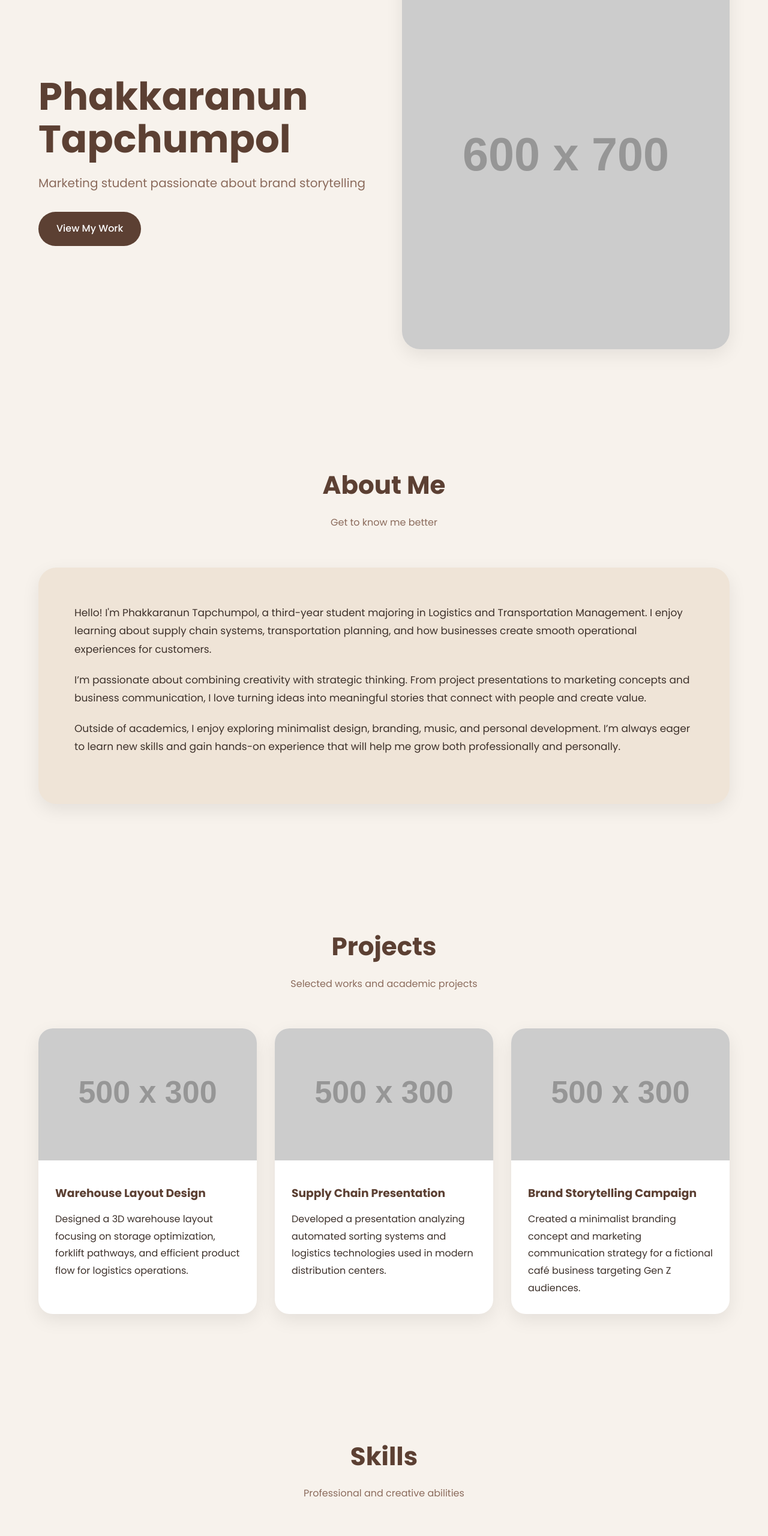
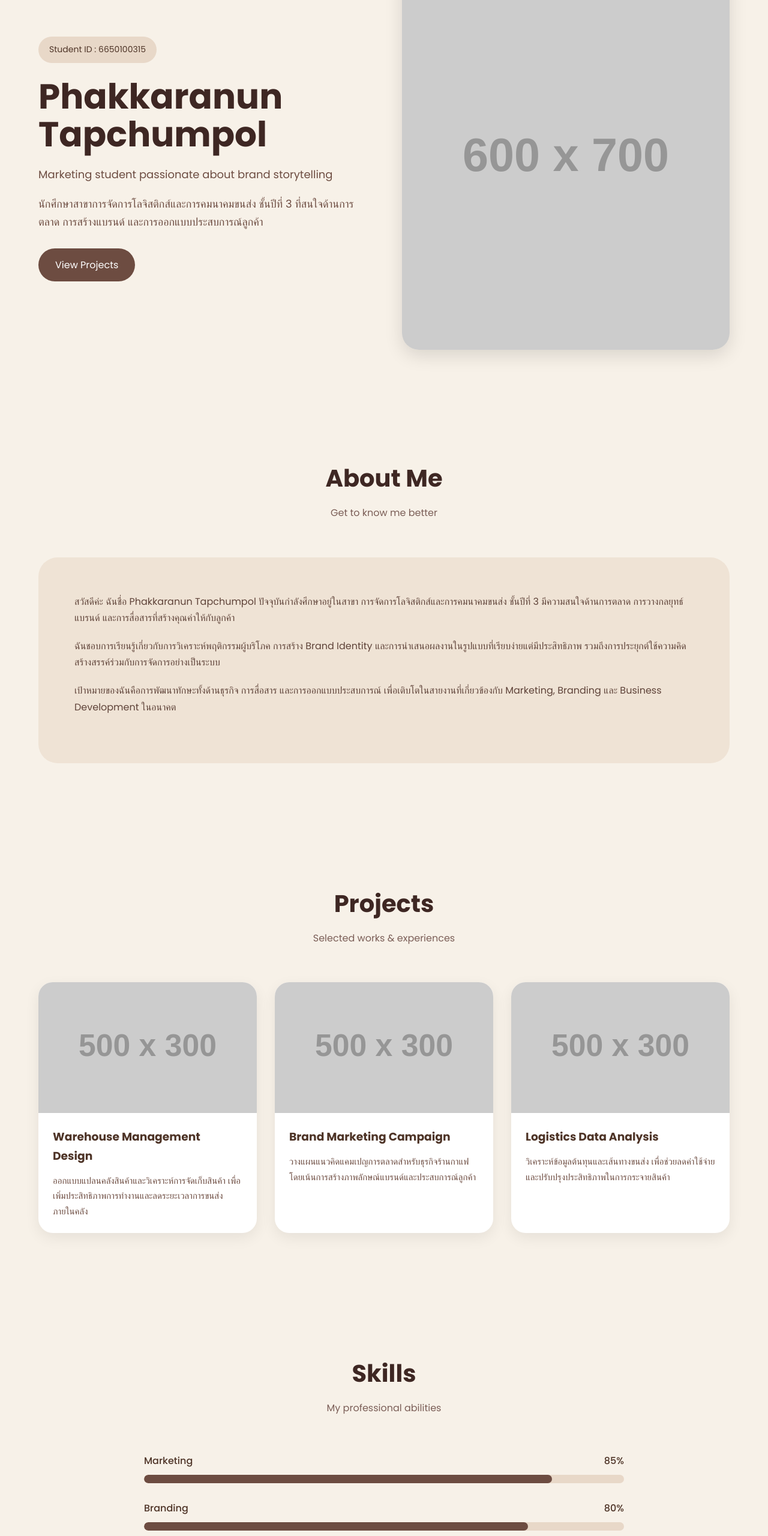
Before and after one commit to phakkaranunS/Portfolio, a plain HTML site: page index.html in a window 1280 px wide. Shown: the part 220-2780 px from the top of the page at 60% size. Drawn offline with Linux system fonts and the light colour scheme; placeholder pictures from the web are drawn by us.

Commit message:
Update index.html

```diff
--- a/index.html
+++ b/index.html
@@ -2,8 +2,8 @@
 <html lang="th">
 <head>
   <meta charset="UTF-8" />
-  <meta name="viewport" content="width=device-width, initial-scale=1.0"/>
-  <title>Phakkaranun Tapchumpol | Portfolio</title>
+  <meta name="viewport" content="width=device-width, initial-scale=1.0" />
+  <title>Phakkaranun Portfolio</title>
 
   <!-- Google Font -->
   <link rel="preconnect" href="https://fonts.googleapis.com">
@@ -18,26 +18,21 @@
       scroll-behavior:smooth;
     }
 
-    :root{
-      --brown:#5C4033;
-      --light-brown:#8B6B5C;
-      --cream:#F7F2EC;
-      --soft:#EFE4D7;
-      --white:#ffffff;
-      --text:#3D312B;
-      --shadow:0 10px 30px rgba(0,0,0,0.08);
-    }
-
     body{
-      font-family:'Poppins',sans-serif;
-      background:var(--cream);
-      color:var(--text);
-      line-height:1.8;
+      font-family:'Poppins', sans-serif;
+      background:#f7f1e8;
+      color:#4e3427;
+      line-height:1.7;
     }
 
     a{
       text-decoration:none;
       color:inherit;
+    }
+
+    img{
+      width:100%;
+      display:block;
     }
 
     .container{
@@ -46,17 +41,16 @@
       margin:auto;
     }
 
-    /* NAVBAR */
-
+    /* Navbar */
     nav{
       width:100%;
-      padding:22px 0;
+      padding:24px 0;
       position:sticky;
       top:0;
-      background:rgba(247,242,236,0.95);
+      background:rgba(247,241,232,0.95);
       backdrop-filter:blur(10px);
       z-index:1000;
-      border-bottom:1px solid #e7ddd1;
+      border-bottom:1px solid #e7d9ca;
     }
 
     .nav-wrapper{
@@ -68,7 +62,7 @@
     .logo{
       font-size:22px;
       font-weight:700;
-      color:var(--brown);
+      color:#5d4037;
     }
 
     .nav-links{
@@ -77,24 +71,23 @@
     }
 
     .nav-links a{
-      font-weight:500;
+      font-size:15px;
       transition:0.3s;
     }
 
     .nav-links a:hover{
-      color:var(--light-brown);
+      color:#8d6e63;
     }
 
-    /* HERO */
-
+    /* Hero */
     .hero{
-      min-height:100vh;
+      min-height:92vh;
       display:flex;
       align-items:center;
       padding:80px 0;
     }
 
-    .hero-content{
+    .hero-wrapper{
       display:grid;
       grid-template-columns:1fr 1fr;
       gap:60px;
@@ -102,42 +95,47 @@
     }
 
     .hero-text h1{
-      font-size:64px;
+      font-size:58px;
       line-height:1.1;
       margin-bottom:20px;
-      color:var(--brown);
+      color:#3e2723;
     }
 
     .hero-text p{
-      font-size:20px;
-      color:var(--light-brown);
-      margin-bottom:30px;
+      font-size:18px;
+      color:#6d4c41;
+      margin-bottom:18px;
+    }
+
+    .student-id{
+      display:inline-block;
+      background:#e8d8c8;
+      padding:10px 18px;
+      border-radius:50px;
+      font-size:14px;
+      margin-bottom:24px;
     }
 
     .hero-btn{
       display:inline-block;
-      padding:14px 30px;
-      background:var(--brown);
-      color:var(--white);
+      margin-top:10px;
+      background:#6d4c41;
+      color:white;
+      padding:14px 28px;
       border-radius:50px;
       transition:0.3s;
-      font-weight:500;
     }
 
     .hero-btn:hover{
-      background:var(--light-brown);
-      transform:translateY(-3px);
+      background:#4e3427;
     }
 
     .hero-image img{
-      width:100%;
-      border-radius:30px;
-      box-shadow:var(--shadow);
-      object-fit:cover;
+      border-radius:28px;
+      box-shadow:0 10px 30px rgba(0,0,0,0.12);
     }
 
-    /* SECTION */
-
+    /* Sections */
     section{
       padding:100px 0;
     }
@@ -148,159 +146,145 @@
     }
 
     .section-title h2{
-      font-size:42px;
-      color:var(--brown);
+      font-size:40px;
+      color:#3e2723;
       margin-bottom:10px;
     }
 
     .section-title p{
-      color:var(--light-brown);
+      color:#7b5e57;
     }
 
-    /* ABOUT */
-
+    /* About */
     .about{
-      background:var(--soft);
-      border-radius:30px;
+      background:#efe3d5;
+      border-radius:32px;
       padding:60px;
-      box-shadow:var(--shadow);
     }
 
     .about p{
       margin-bottom:20px;
-      font-size:17px;
+      color:#5f4339;
+      font-size:16px;
     }
 
-    /* PROJECTS */
-
-    .project-grid{
+    /* Projects */
+    .projects-grid{
       display:grid;
       grid-template-columns:repeat(auto-fit,minmax(300px,1fr));
       gap:30px;
     }
 
     .project-card{
-      background:var(--white);
+      background:white;
       border-radius:24px;
       overflow:hidden;
-      box-shadow:var(--shadow);
+      box-shadow:0 8px 25px rgba(0,0,0,0.07);
       transition:0.3s;
     }
 
     .project-card:hover{
-      transform:translateY(-8px);
-    }
-
-    .project-card img{
-      width:100%;
-      height:220px;
-      object-fit:cover;
+      transform:translateY(-6px);
     }
 
     .project-content{
-      padding:28px;
+      padding:24px;
     }
 
     .project-content h3{
       margin-bottom:12px;
-      color:var(--brown);
+      color:#4e3427;
     }
 
-    /* SKILLS */
+    .project-content p{
+      color:#6d4c41;
+      font-size:15px;
+    }
 
+    /* Skills */
     .skills-wrapper{
-      display:grid;
-      grid-template-columns:1fr 1fr;
-      gap:30px;
+      max-width:800px;
+      margin:auto;
     }
 
     .skill{
-      margin-bottom:24px;
+      margin-bottom:28px;
     }
 
     .skill-top{
       display:flex;
       justify-content:space-between;
       margin-bottom:10px;
+    }
+
+    .skill-top span{
       font-weight:500;
     }
 
     .skill-bar{
       width:100%;
-      height:12px;
-      background:#e2d5c7;
-      border-radius:50px;
+      height:14px;
+      background:#e8d8c8;
+      border-radius:20px;
       overflow:hidden;
     }
 
     .skill-fill{
       height:100%;
-      background:var(--brown);
-      border-radius:50px;
+      border-radius:20px;
+      background:#6d4c41;
     }
 
-    /* CONTACT */
-
+    /* Contact */
     .contact-box{
-      background:var(--brown);
-      color:var(--white);
+      background:#5d4037;
+      color:white;
       padding:60px;
       border-radius:30px;
       text-align:center;
-      box-shadow:var(--shadow);
     }
 
     .contact-box h2{
       margin-bottom:20px;
-      font-size:38px;
+      font-size:36px;
     }
 
     .contact-links{
-      margin-top:30px;
       display:flex;
       justify-content:center;
       flex-wrap:wrap;
       gap:20px;
+      margin-top:30px;
     }
 
     .contact-links a{
+      background:#f7f1e8;
+      color:#4e3427;
       padding:14px 24px;
-      background:rgba(255,255,255,0.12);
       border-radius:50px;
       transition:0.3s;
+      font-weight:500;
     }
 
     .contact-links a:hover{
-      background:rgba(255,255,255,0.22);
+      background:#e6d4c1;
     }
-
-    /* FOOTER */
 
     footer{
       text-align:center;
       padding:30px 0;
-      color:var(--light-brown);
+      color:#7b5e57;
       font-size:14px;
     }
 
-    /* RESPONSIVE */
-
+    /* Responsive */
     @media(max-width:900px){
-
-      .hero-content{
+      .hero-wrapper{
         grid-template-columns:1fr;
       }
 
-      .hero-text{
-        text-align:center;
-      }
-
       .hero-text h1{
-        font-size:46px;
-      }
-
-      .skills-wrapper{
-        grid-template-columns:1fr;
+        font-size:42px;
       }
 
       .about{
@@ -308,38 +292,30 @@
       }
 
       .contact-box{
-        padding:40px 25px;
+        padding:40px 24px;
       }
+    }
 
+    @media(max-width:600px){
       .nav-links{
         gap:16px;
         font-size:14px;
       }
-    }
-
-    @media(max-width:600px){
 
       .hero-text h1{
-        font-size:38px;
+        font-size:34px;
       }
 
       .section-title h2{
         font-size:32px;
       }
-
-      .nav-wrapper{
-        flex-direction:column;
-        gap:12px;
-      }
     }
-
   </style>
 </head>
 
 <body>
 
-  <!-- NAVBAR -->
-
+  <!-- Navbar -->
   <nav>
     <div class="container nav-wrapper">
       <div class="logo">Phakkaranun</div>
@@ -353,32 +329,42 @@
     </div>
   </nav>
 
-  <!-- HERO -->
-
+  <!-- Hero -->
   <section class="hero">
-    <div class="container hero-content">
+    <div class="container hero-wrapper">
 
       <div class="hero-text">
-        <h1>Phakkaranun<br>Tapchumpol</h1>
+        <div class="student-id">
+          Student ID : 6650100315
+        </div>
+
+        <h1>
+          Phakkaranun<br>
+          Tapchumpol
+        </h1>
 
         <p>
           Marketing student passionate about brand storytelling
         </p>
 
+        <p>
+          นักศึกษาสาขาการจัดการโลจิสติกส์และการคมนาคมขนส่ง ชั้นปีที่ 3
+          ที่สนใจด้านการตลาด การสร้างแบรนด์ และการออกแบบประสบการณ์ลูกค้า
+        </p>
+
         <a href="#projects" class="hero-btn">
-          View My Work
+          View Projects
         </a>
       </div>
 
       <div class="hero-image">
-        <img src="https://via.placeholder.com/600x700" alt="Profile Image">
+        <img src="https://via.placeholder.com/600x700.png?text=Portfolio+Photo" alt="Profile Image">
       </div>
 
     </div>
   </section>
 
-  <!-- ABOUT -->
-
+  <!-- About -->
   <section id="about">
     <div class="container">
 
@@ -388,62 +374,74 @@
       </div>
 
       <div class="about">
-
         <p>
-          Hello! I'm Phakkaranun Tapchumpol, a third-year student majoring in Logistics and Transportation Management. I enjoy learning about supply chain systems, transportation planning, and how businesses create smooth operational experiences for customers.
+          สวัสดีค่ะ ฉันชื่อ Phakkaranun Tapchumpol ปัจจุบันกำลังศึกษาอยู่ในสาขา
+          การจัดการโลจิสติกส์และการคมนาคมขนส่ง ชั้นปีที่ 3
+          มีความสนใจด้านการตลาด การวางกลยุทธ์แบรนด์ และการสื่อสารที่สร้างคุณค่าให้กับลูกค้า
         </p>
 
         <p>
-          I’m passionate about combining creativity with strategic thinking. From project presentations to marketing concepts and business communication, I love turning ideas into meaningful stories that connect with people and create value.
+          ฉันชอบการเรียนรู้เกี่ยวกับการวิเคราะห์พฤติกรรมผู้บริโภค
+          การสร้าง Brand Identity และการนำเสนอผลงานในรูปแบบที่เรียบง่ายแต่มีประสิทธิภาพ
+          รวมถึงการประยุกต์ใช้ความคิดสร้างสรรค์ร่วมกับการจัดการอย่างเป็นระบบ
         </p>
 
         <p>
-          Outside of academics, I enjoy exploring minimalist design, branding, music, and personal development. I’m always eager to learn new skills and gain hands-on experience that will help me grow both professionally and personally.
+          เป้าหมายของฉันคือการพัฒนาทักษะทั้งด้านธุรกิจ การสื่อสาร
+          และการออกแบบประสบการณ์ เพื่อเติบโตในสายงานที่เกี่ยวข้องกับ
+          Marketing, Branding และ Business Development ในอนาคต
         </p>
-
       </div>
 
     </div>
   </section>
 
-  <!-- PROJECTS -->
-
+  <!-- Projects -->
   <section id="projects">
     <div class="container">
 
       <div class="section-title">
         <h2>Projects</h2>
-        <p>Selected works and academic projects</p>
+        <p>Selected works & experiences</p>
       </div>
 
-      <div class="project-grid">
+      <div class="projects-grid">
 
         <div class="project-card">
-          <img src="https://via.placeholder.com/500x300" alt="Project">
+          <img src="https://via.placeholder.com/500x300.png?text=Project+1" alt="Project 1">
+
           <div class="project-content">
-            <h3>Warehouse Layout Design</h3>
+            <h3>Warehouse Management Design</h3>
+
             <p>
-              Designed a 3D warehouse layout focusing on storage optimization, forklift pathways, and efficient product flow for logistics operations.
+              ออกแบบแปลนคลังสินค้าและวิเคราะห์การจัดเก็บสินค้า
+              เพื่อเพิ่มประสิทธิภาพการทำงานและลดระยะเวลาการขนส่งภายในคลัง
             </p>
           </div>
         </div>
 
         <div class="project-card">
-          <img src="https://via.placeholder.com/500x300" alt="Project">
+          <img src="https://via.placeholder.com/500x300.png?text=Project+2" alt="Project 2">
+
           <div class="project-content">
-            <h3>Supply Chain Presentation</h3>
+            <h3>Brand Marketing Campaign</h3>
+
             <p>
-              Developed a presentation analyzing automated sorting systems and logistics technologies used in modern distribution centers.
+              วางแผนแนวคิดแคมเปญการตลาดสำหรับธุรกิจร้านกาแฟ
+              โดยเน้นการสร้างภาพลักษณ์แบรนด์และประสบการณ์ลูกค้า
             </p>
           </div>
         </div>
 
         <div class="project-card">
-          <img src="https://via.placeholder.com/500x300" alt="Project">
+          <img src="https://via.placeholder.com/500x300.png?text=Project+3" alt="Project 3">
+
           <div class="project-content">
-            <h3>Brand Storytelling Campaign</h3>
+            <h3>Logistics Data Analysis</h3>
+
             <p>
-              Created a minimalist branding concept and marketing communication strategy for a fictional café business targeting Gen Z audiences.
+              วิเคราะห์ข้อมูลต้นทุนและเส้นทางขนส่ง
+              เพื่อช่วยลดค่าใช้จ่ายและปรับปรุงประสิทธิภาพในการกระจายสินค้า
             </p>
           </div>
         </div>
@@ -453,90 +451,81 @@
     </div>
   </section>
 
-  <!-- SKILLS -->
-
+  <!-- Skills -->
   <section id="skills">
     <div class="container">
 
       <div class="section-title">
         <h2>Skills</h2>
-        <p>Professional and creative abilities</p>
+        <p>My professional abilities</p>
       </div>
 
       <div class="skills-wrapper">
 
-        <div>
-
-          <div class="skill">
-            <div class="skill-top">
-              <span>Logistics Management</span>
-              <span>90%</span>
-            </div>
-
-            <div class="skill-bar">
-              <div class="skill-fill" style="width:90%;"></div>
-            </div>
+        <div class="skill">
+          <div class="skill-top">
+            <span>Marketing</span>
+            <span>85%</span>
           </div>
 
-          <div class="skill">
-            <div class="skill-top">
-              <span>Presentation Design</span>
-              <span>85%</span>
-            </div>
+          <div class="skill-bar">
+            <div class="skill-fill" style="width:85%;"></div>
+          </div>
+        </div>
 
-            <div class="skill-bar">
-              <div class="skill-fill" style="width:85%;"></div>
-            </div>
+        <div class="skill">
+          <div class="skill-top">
+            <span>Branding</span>
+            <span>80%</span>
           </div>
 
-          <div class="skill">
-            <div class="skill-top">
-              <span>Brand Storytelling</span>
-              <span>80%</span>
-            </div>
+          <div class="skill-bar">
+            <div class="skill-fill" style="width:80%;"></div>
+          </div>
+        </div>
 
-            <div class="skill-bar">
-              <div class="skill-fill" style="width:80%;"></div>
-            </div>
+        <div class="skill">
+          <div class="skill-top">
+            <span>Logistics Management</span>
+            <span>88%</span>
           </div>
 
+          <div class="skill-bar">
+            <div class="skill-fill" style="width:88%;"></div>
+          </div>
         </div>
 
-        <div>
-
-          <div class="skill">
-            <div class="skill-top">
-              <span>Excel & Data Analysis</span>
-              <span>88%</span>
-            </div>
-
-            <div class="skill-bar">
-              <div class="skill-fill" style="width:88%;"></div>
-            </div>
+        <div class="skill">
+          <div class="skill-top">
+            <span>Data Analysis</span>
+            <span>78%</span>
           </div>
 
-          <div class="skill">
-            <div class="skill-top">
-              <span>Communication</span>
-              <span>92%</span>
-            </div>
+          <div class="skill-bar">
+            <div class="skill-fill" style="width:78%;"></div>
+          </div>
+        </div>
 
-            <div class="skill-bar">
-              <div class="skill-fill" style="width:92%;"></div>
-            </div>
+        <div class="skill">
+          <div class="skill-top">
+            <span>Presentation</span>
+            <span>90%</span>
           </div>
 
-          <div class="skill">
-            <div class="skill-top">
-              <span>Creative Thinking</span>
-              <span>86%</span>
-            </div>
+          <div class="skill-bar">
+            <div class="skill-fill" style="width:90%;"></div>
+          </div>
+        </div>
 
-            <div class="skill-bar">
-              <div class="skill-fill" style="width:86%;"></div>
-            </div>
+        <div class="skill">
+          <div class="skill-top">
+            <span>Creative Thinking</span>
+            <span>84%</span>
           </div>
 
+          <div class="skill-bar">
+            <div class="skill-fill" style="width:84%;"></div>
+          </div>
         </div>
 
       </div>
@@ -544,22 +533,21 @@
     </div>
   </section>
 
-  <!-- CONTACT -->
-
+  <!-- Contact -->
   <section id="contact">
     <div class="container">
 
       <div class="contact-box">
 
-        <h2>Let's Connect</h2>
+        <h2>Contact Me</h2>
 
         <p>
-          Feel free to contact me for collaboration, projects, or opportunities.
+          Interested in working together or discussing new opportunities?
         </p>
 
         <div class="contact-links">
-          <a href="mailto:yourname@email.com">
-            yourname@email.com
+          <a href="mailto:yourmail@example.com">
+            Email
           </a>
 
           <a href="#">
@@ -576,10 +564,9 @@
     </div>
   </section>
 
-  <!-- FOOTER -->
-
+  <!-- Footer -->
   <footer>
-    © 2026 Phakkaranun Tapchumpol — Portfolio Website
+    © 2026 Phakkaranun Tapchumpol — Personal Portfolio
   </footer>
 
 </body>
```
